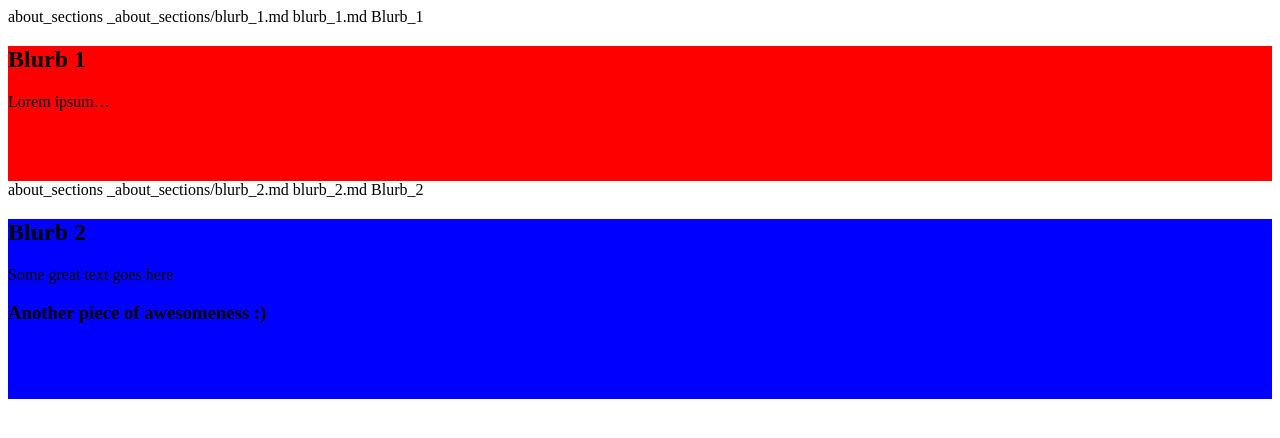
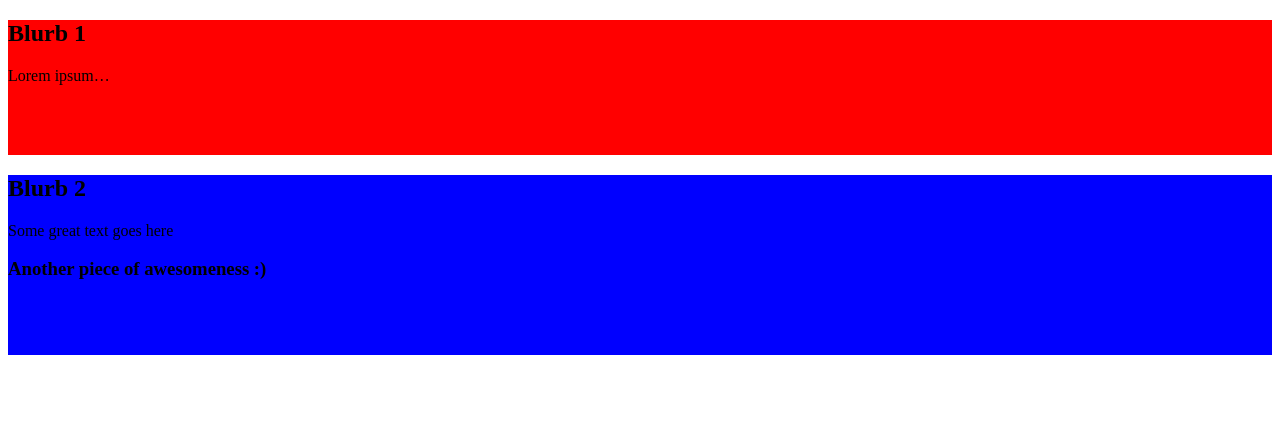
Before and after one commit to CarlRevell/paprika, a Jekyll site: the page built from about.html, in a window 1280 px wide. Shown: the top 438 px of the page. Built offline with Jekyll 4.4.1, drawn with Linux system fonts in a browser that asks for light colours.

Commit message:
Updated about.html

```diff
--- a/about.html
+++ b/about.html
@@ -15,13 +15,8 @@
   </style>
 </head>
 <body>
-{% assign sortedsections = site.about_sections | sort: 'order', 'last' %}
+{% assign sortedsections = site.about_sections | sort: 'order' %}
 {% for section in sortedsections %}
-{{ section.collection }}
-{{ section.path }}
-{{ section.name }}
-{{ section.title }}
-{{ section.label }}
 {{ section.output }}
 {% endfor %}
 </body>
```
